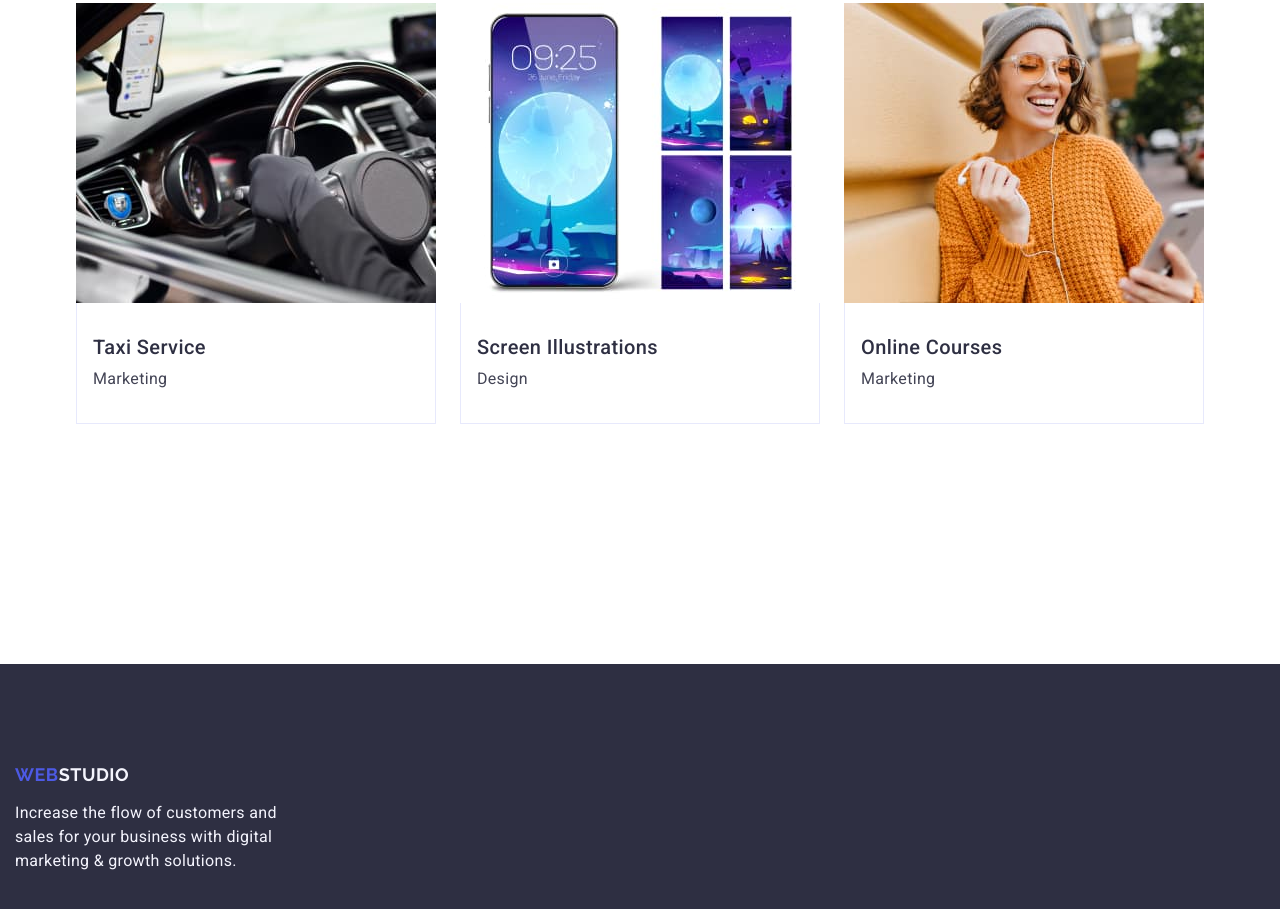
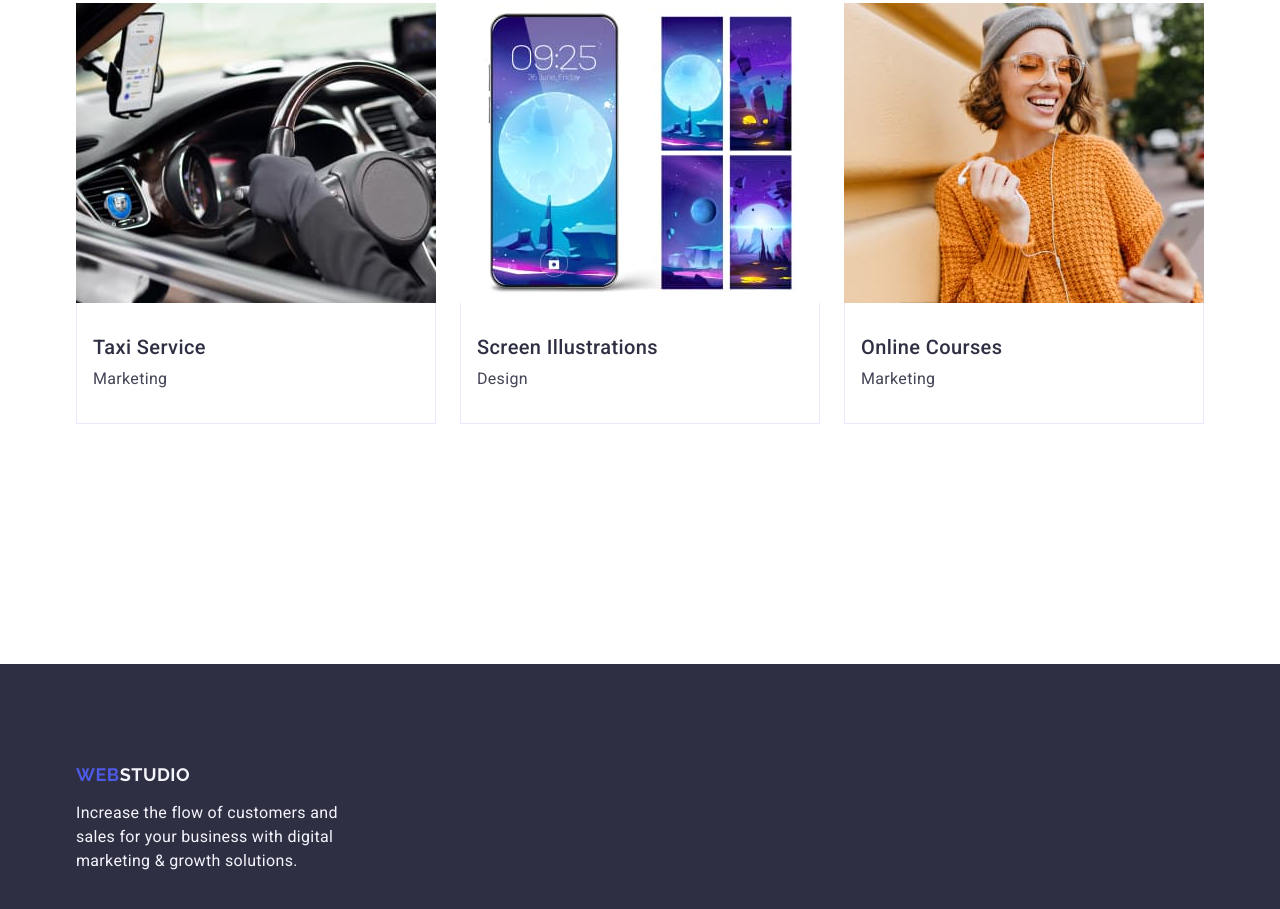
Before and after one commit to Bohdan-Toyvo/goit-markup-hw-03, a plain HTML site: page index.html in a window 1280 px wide. Shown: the part 2471-3380 px from the top of the page. Drawn offline with nearby package versions, Linux system fonts and the light colour scheme.

Commit message:
modify footer

```diff
--- a/css/styles.css
+++ b/css/styles.css
@@ -150,21 +150,17 @@ img {
 }
 .footer-logo .logo-part {
   color: #f4f4fd;
-  }
-
+}
 .footer-text {
   line-height: 1.5;
   letter-spacing: 0.02em;
   color: #f4f4fd;
   max-width: 264px;
-  margin-top: 16px;
 }
-.footer-container {
+.footer-logo {
   display: inline-block;
-  flex-direction: column;
-  justify-content: flex-start;
+  margin-bottom: 16px;
 }
-
 /*#endregion*/
 
 /* #region Hero*/
@@ -203,7 +199,6 @@ img {
 .hero-button:hover {
   background-color: #404bbf;
 }
-
 /*#endregion*/
 
 /* #region Features*/
@@ -228,7 +223,6 @@ img {
   align-items: flex-start;
   justify-content: center;
 }
-
 .features-container .features-item {
   width: calc((100% - 3 * 24px) / 4);
 }
@@ -257,7 +251,6 @@ img {
 .team-item-container {
   padding: 32px 0;
 }
-
 .team-subtitle {
   margin-bottom: 8px;
   text-align: center;
```
Also changed, not shown: index.html (+0 -1 lines).
